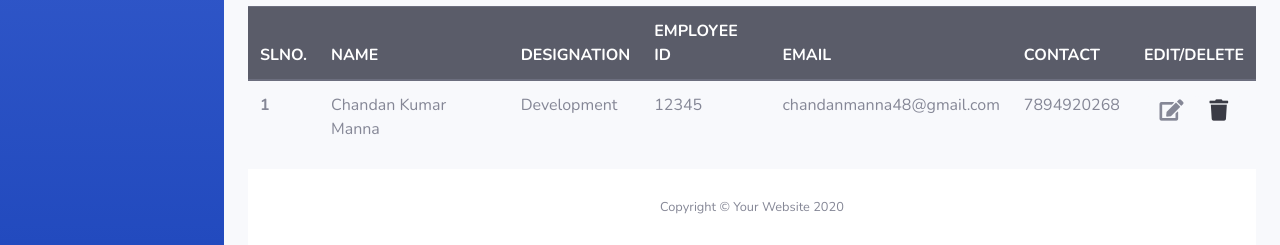
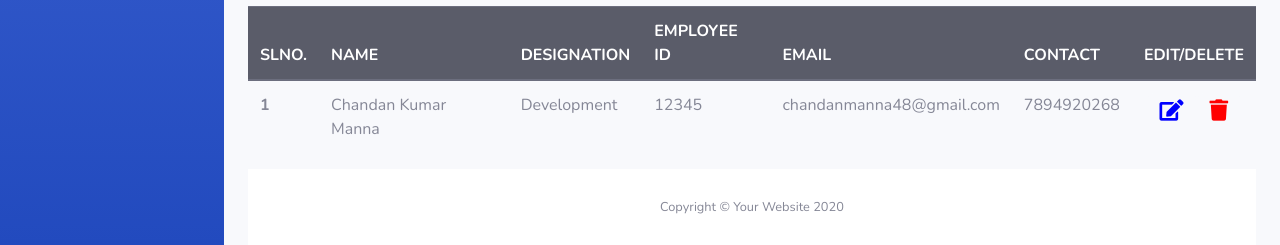
Before and after one commit to AIC-NITF/sms, a Django app: page /dashboard/ in a window 1280 px wide. Shown: the part 798-1043 px from the top of the page. Run offline with Django 3.2, Linux system fonts and the light colour scheme; a user stored in the database is signed in; data comes from the database, SQL or seed files in the repository; both versions use the stored data as it was after the commit; some libraries are stand-ins or nearby versions.

Commit message:
changes made

```diff
--- a/templates/startup.html
+++ b/templates/startup.html
@@ -71,10 +71,10 @@
 
                     <td>
                         <div class="d-flex justify-content-center">
-                            <a data-url="{% url 'employee_profile_edit' pk=evalue.pk %}" class="btn btn-light open-modal edit_admin" id="edit{{evalue.pk}}"
+                            <a data-url="{% url 'employee_profile_edit' pk=evalue.pk %}" style="color:blue;" class="btn btn-light open-modal edit_admin" id="edit{{evalue.pk}}"
                                 data-toggle="modal" data-target="#exampleModalCenter"><i
                                     class="fas fa-edit fa-lg"></i></a>
-                            <a href=" " class="btn btn-light" data-toggle="modal" data-target="#deleteModal"><i
+                            <a href=" " class="btn btn-light" data-toggle="modal" style="color:red;" data-target="#deleteModal"><i
                                     class="fas fa-trash fa-lg"></i></a>
                         </div>
                     </td>
```
Also changed, not shown: db.sqlite3.
